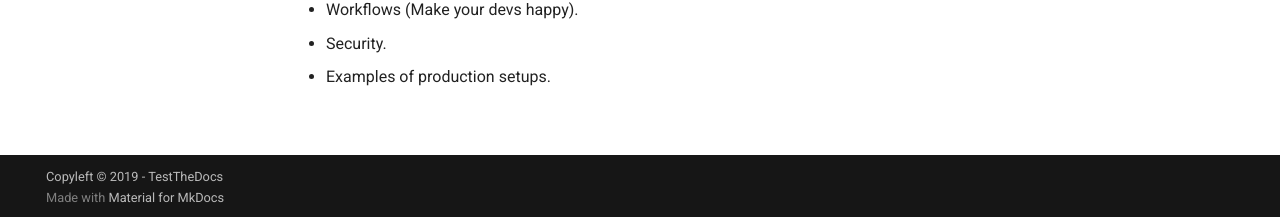
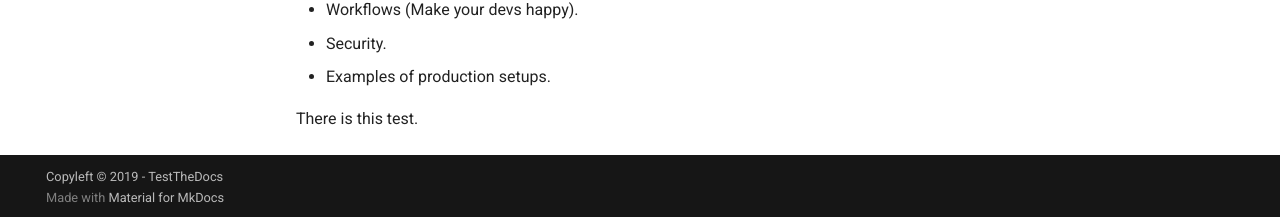
Before and after one commit to svx/demo, an MkDocs documentation site: the page built from docs/index.md, in a window 1280 px wide and 1117 px high. Shown: the part 897-1114 px from the top of the window. Built offline with MkDocs 1.6.1 and Material for MkDocs 9.7.7, drawn with Linux system fonts in a browser that asks for light colours; comment, search, counter and statistics services are not loaded.

Commit message:
[docs] Yet another test

```diff
--- a/docs/index.md
+++ b/docs/index.md
@@ -21,3 +21,5 @@ Different aspects of Continuous Integration Testing for documentation.
 - Workflows (Make your devs happy).
 - Security.
 - Examples of production setups.
+
+There is this test.
```
